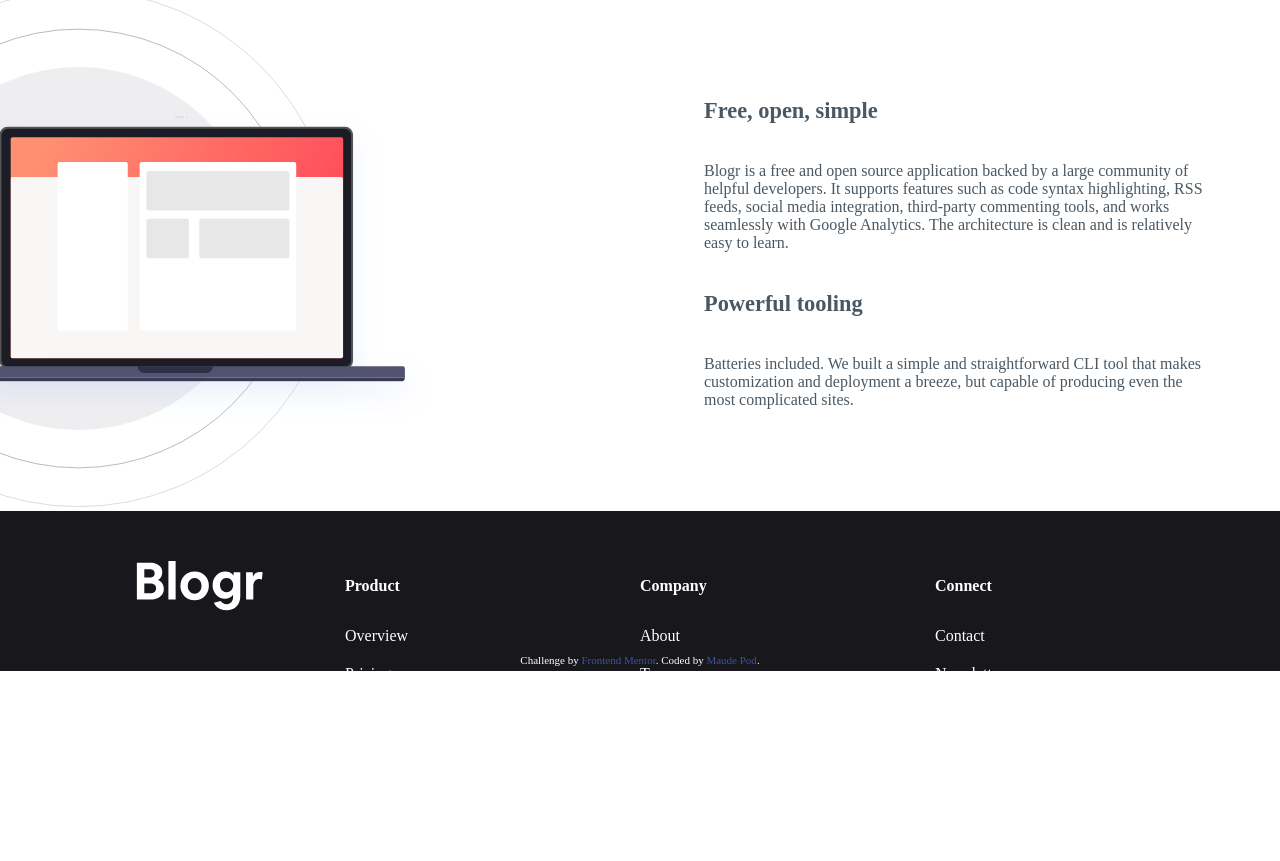
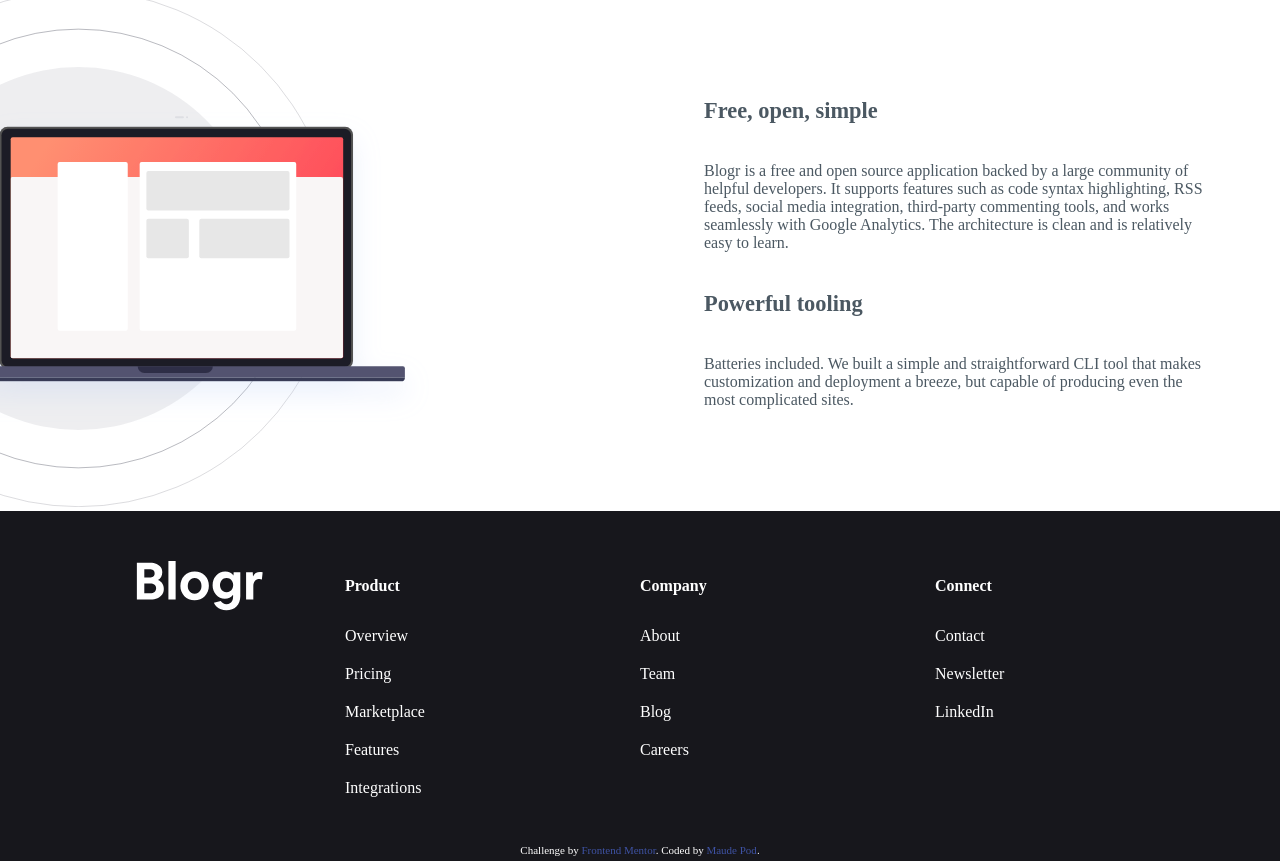
Before and after one commit to MaudePod/blogr-landing-page-main-html, a plain HTML site: page index.html in a window 1280 px wide. Shown: the part 1870-2731 px from the top of the page. Before the commit the page ends 2667 px from the top, so only its background shows below. Drawn offline with Linux system fonts and the light colour scheme; a web font is replaced by a local one.

Commit message:
resizes footer

```diff
--- a/styles/footer.css
+++ b/styles/footer.css
@@ -3,7 +3,7 @@ footer {
     background: var(--very-dark-black-blue-footer-background);
     color: white;
     grid-template-columns: repeat(4, 1fr);
-    min-height: 20cqh;
+    min-height: 350px;
     box-sizing: border-box;
     padding: 50px;
     position: relative;
```
